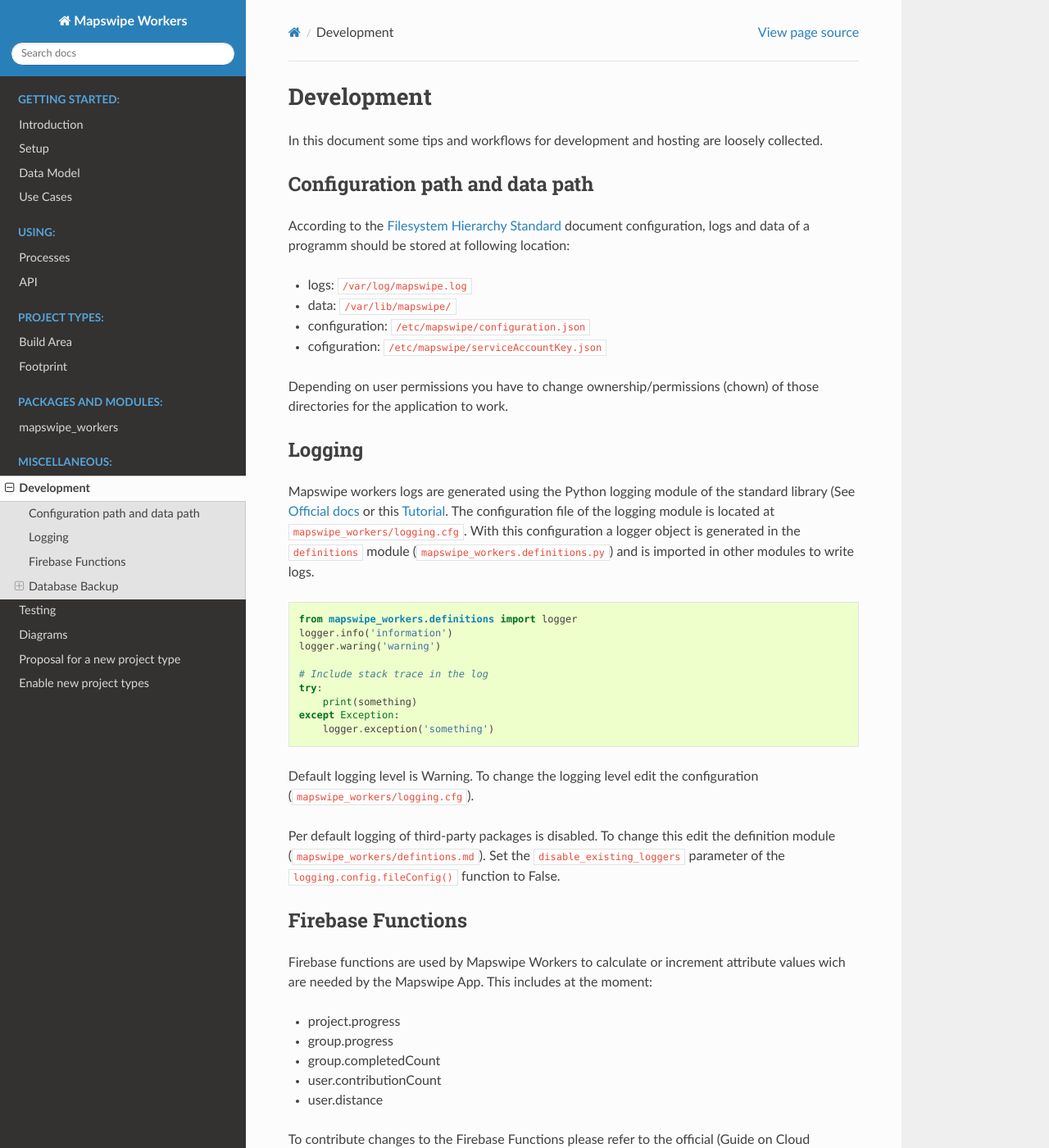
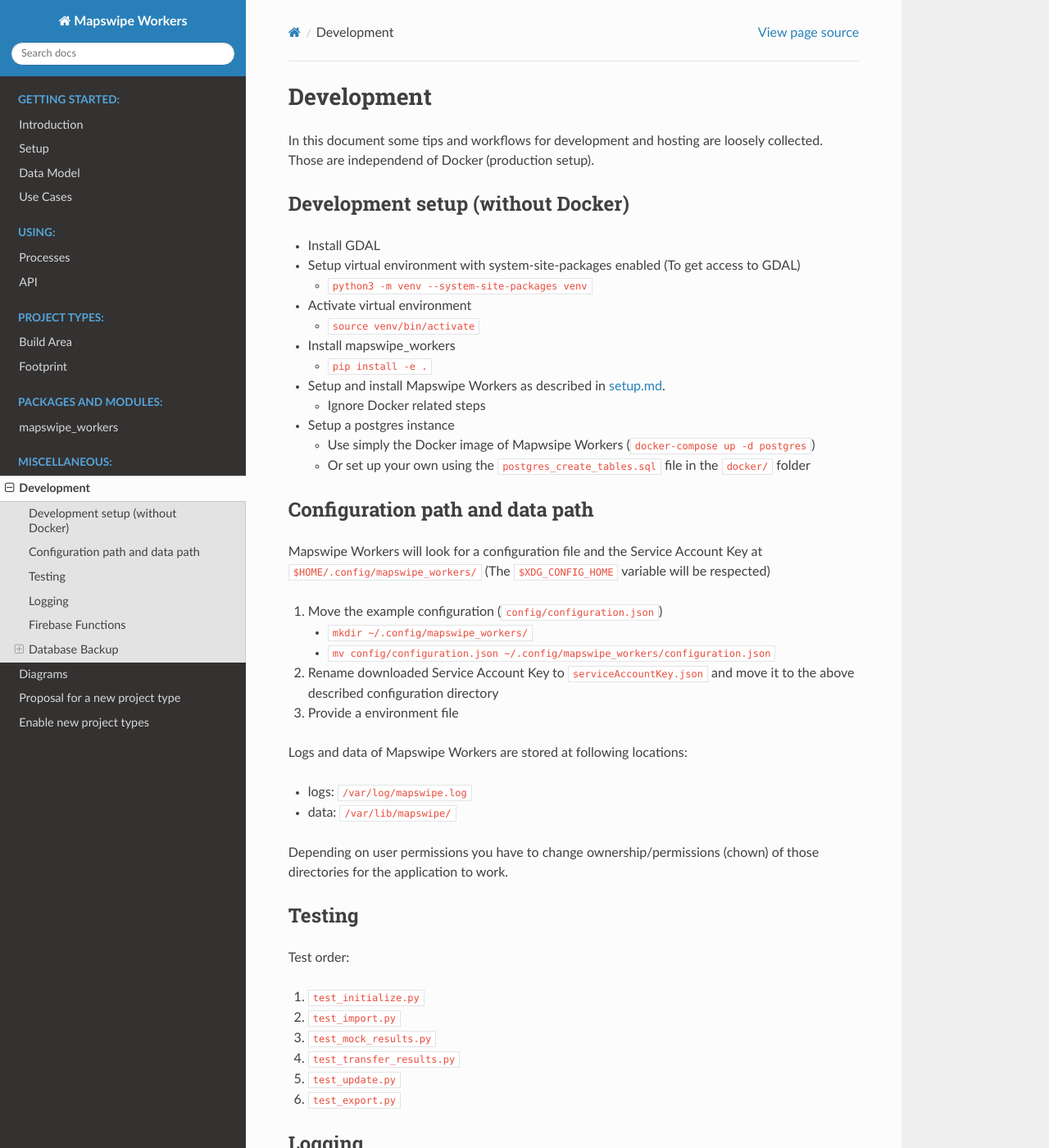
Before and after one commit to mapswipe/python-mapswipe-workers, a Sphinx documentation site: the page built from docs/contributing.md, in a window 1280 px wide and 1400 px high. Shown: the whole window at 82% size. Built offline with Sphinx 7.4.7 and the Read the Docs theme 2.0.0, drawn with Linux system fonts in a browser that asks for light colours; some of the changed text lies outside the part shown.

Commit message:
add contributing docs with current development setup described

```diff
--- a/docs/development.md
+++ b/docs/contributing.md
@@ -1,17 +1,51 @@
 # Development
 
-In this document some tips and workflows for development and hosting are loosely collected.
+In this document some tips and workflows for development and hosting are loosely collected. Those are independend of Docker (production setup).
+
+
+## Development setup (without Docker)
+
+- Install GDAL
+- Setup virtual environment with system-site-packages enabled (To get access to GDAL)
+    - `python3 -m venv --system-site-packages venv`
+- Activate virtual environment
+    - `source venv/bin/activate`
+- Install mapswipe_workers
+    - `pip install -e .`
+- Setup and install Mapswipe Workers as described in [setup.md](setup.md).
+    - Ignore Docker related steps
+- Setup a postgres instance
+    - Use simply the Docker image of Mapwsipe Workers (`docker-compose up -d postgres`)
+    - Or set up your own using the `postgres_create_tables.sql` file in the `docker/` folder
 
 
 ## Configuration path and data path
 
-According to the [Filesystem Hierarchy Standard](http://www.pathname.com/fhs/pub/fhs-2.3.html#THEROOTFILESYSTEM) document configuration, logs and data of a programm should be stored at following location:
+Mapswipe Workers will look for a configuration file and the Service Account Key at `$HOME/.config/mapswipe_workers/` (The `$XDG_CONFIG_HOME` variable will be respected)
+
+1. Move the example configuration (`config/configuration.json`)
+    - `mkdir ~/.config/mapswipe_workers/`
+    - `mv config/configuration.json ~/.config/mapswipe_workers/configuration.json`
+2. Rename downloaded Service Account Key to `serviceAccountKey.json` and move it to the above described configuration directory
+3. Provide a environment file
+
+Logs and data of Mapswipe Workers are stored at following locations:
 - logs: `/var/log/mapswipe.log`
 - data: `/var/lib/mapswipe/`
-- configuration: `/etc/mapswipe/configuration.json`
-- cofiguration: `/etc/mapswipe/serviceAccountKey.json`
 
 Depending on user permissions you have to change ownership/permissions (chown) of those directories for the application to work.
+
+
+## Testing
+
+Test order:
+
+1. `test_initialize.py`
+2. `test_import.py`
+3. `test_mock_results.py`
+4. `test_transfer_results.py`
+5. `test_update.py`
+6. `test_export.py`
 
 
 ## Logging
@@ -40,8 +74,9 @@
 Firebase functions are used by Mapswipe Workers to calculate or increment attribute values wich are needed by the Mapswipe App. This includes at the moment:
 - project.progress
 - group.progress
-- group.completedCount
-- user.contributionCount
+- group.resultCounter
+- group.resultRequiredCounter
+- user.contributionCounter
 - user.distance
 
 To contribute changes to the Firebase Functions please refer to the official (Guide on Cloud Function for Firebase)[https://firebase.google.com/docs/functions/get-started] on how to setup development enviroment and on how to deploy functions to the Firebase instance. For more information refer to the official (Reference on Cloud Function for Firebase)[https://firebase.google.com/docs/reference/functions/]. For example function take a look at this (GitHub repository)[https://github.com/firebase/functions-samples].
--- a/docs/index.rst
+++ b/docs/index.rst
@@ -43,8 +43,7 @@
    :maxdepth: 2
    :caption: Miscellaneous:
 
-   development
-   testing
+   contributing
    diagrams
    project_type-proposal
    project_type-enable
```
Also changed, not shown: docs/setup.md (+7 -6 lines), docs/testing.md (deleted, +0 -30 lines).
